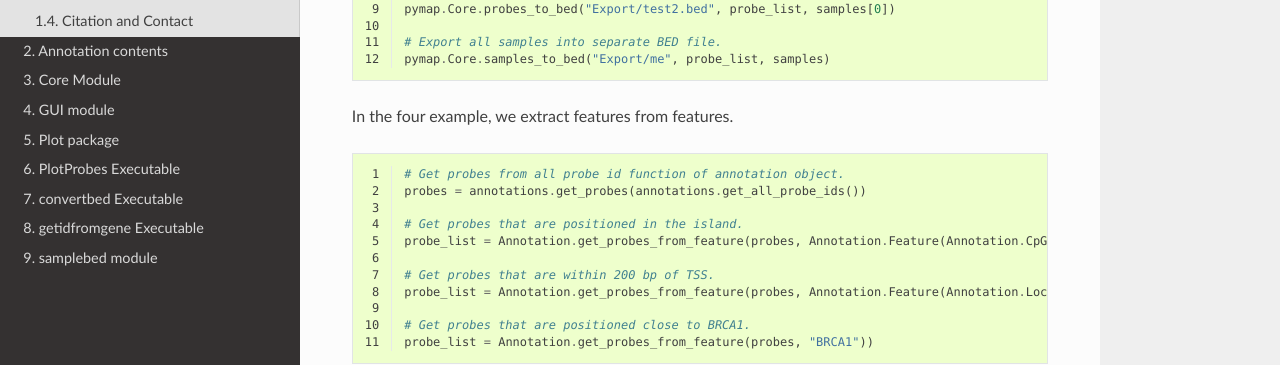
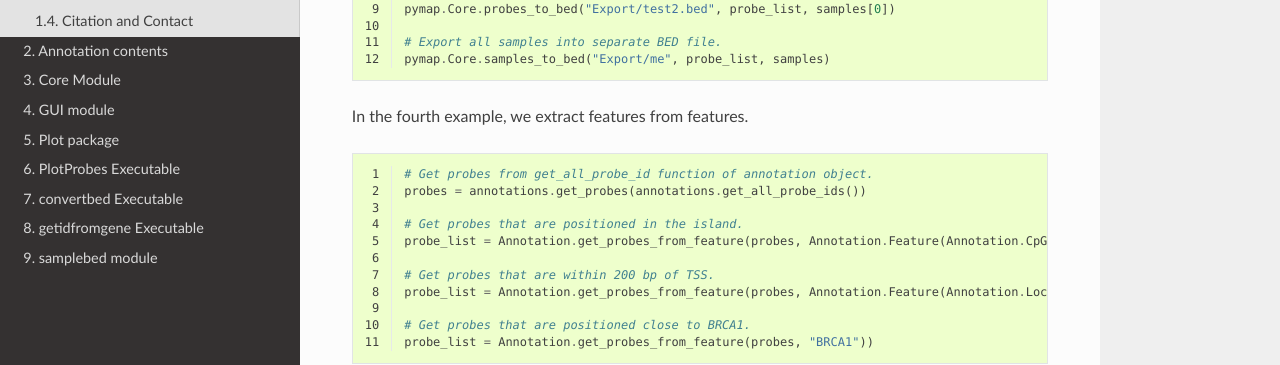
Before and after one commit to AminMahpour/PyMAP, a Sphinx documentation site: the page built from docs/Introduction.rst, in a window 1280 px wide and 900 px high, scrolled down 1241 px. Shown: the part 219-584 px from the top of the window. Built offline with Sphinx 7.4.7 and the Read the Docs theme 2.0.0, drawn with Linux system fonts in a browser that asks for light colours.

Commit message:
improved docs.

```diff
--- a/docs/Introduction.rst
+++ b/docs/Introduction.rst
@@ -73,12 +73,12 @@ In the third example, we integrate Core and Annotation objects to extract methyl
     # Export all samples into separate BED file.
     pymap.Core.samples_to_bed("Export/me", probe_list, samples)
 
-In the four example, we extract features from features.
+In the fourth example, we extract features from features.
 
 ..  code-block:: python
     :linenos:
 
-    # Get probes from all probe id function of annotation object.
+    # Get probes from get_all_probe_id function of annotation object.
     probes = annotations.get_probes(annotations.get_all_probe_ids())
 
     # Get probes that are positioned in the island.
```
